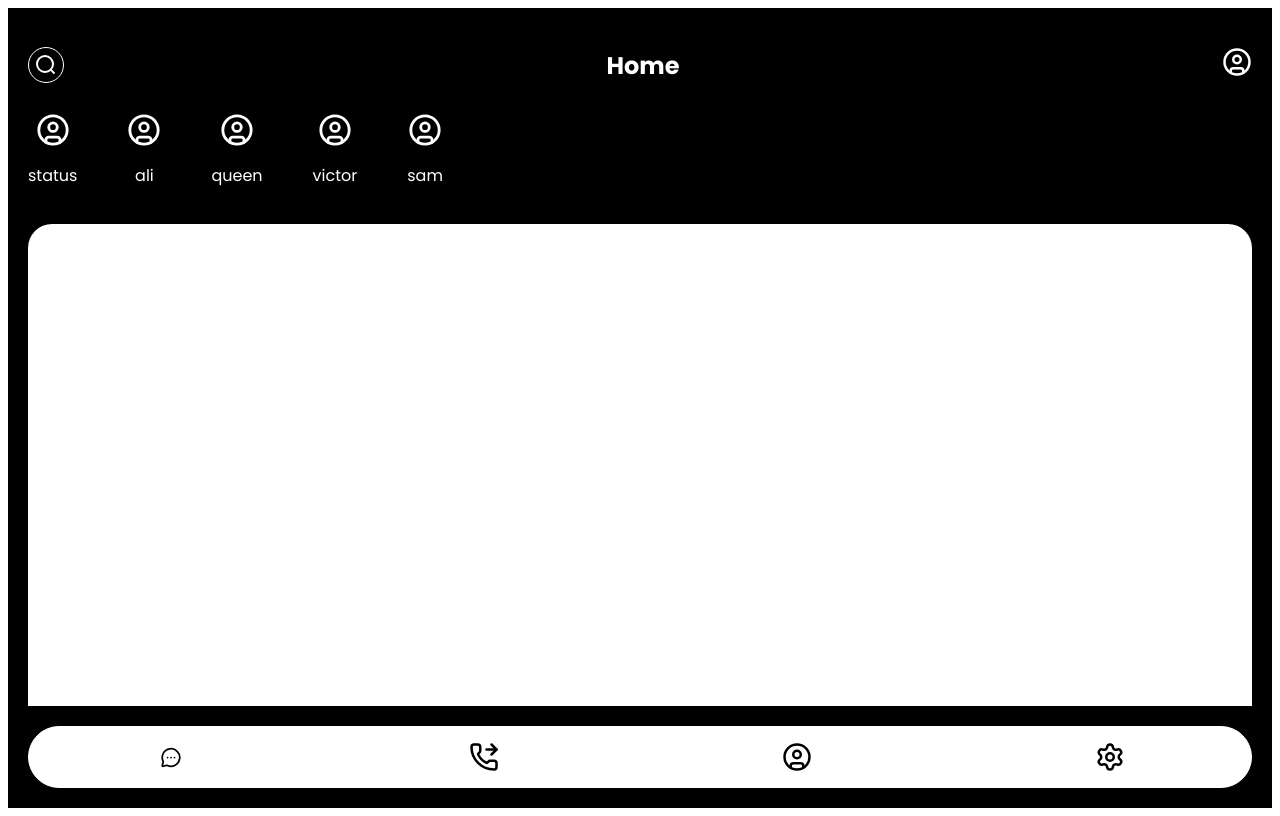
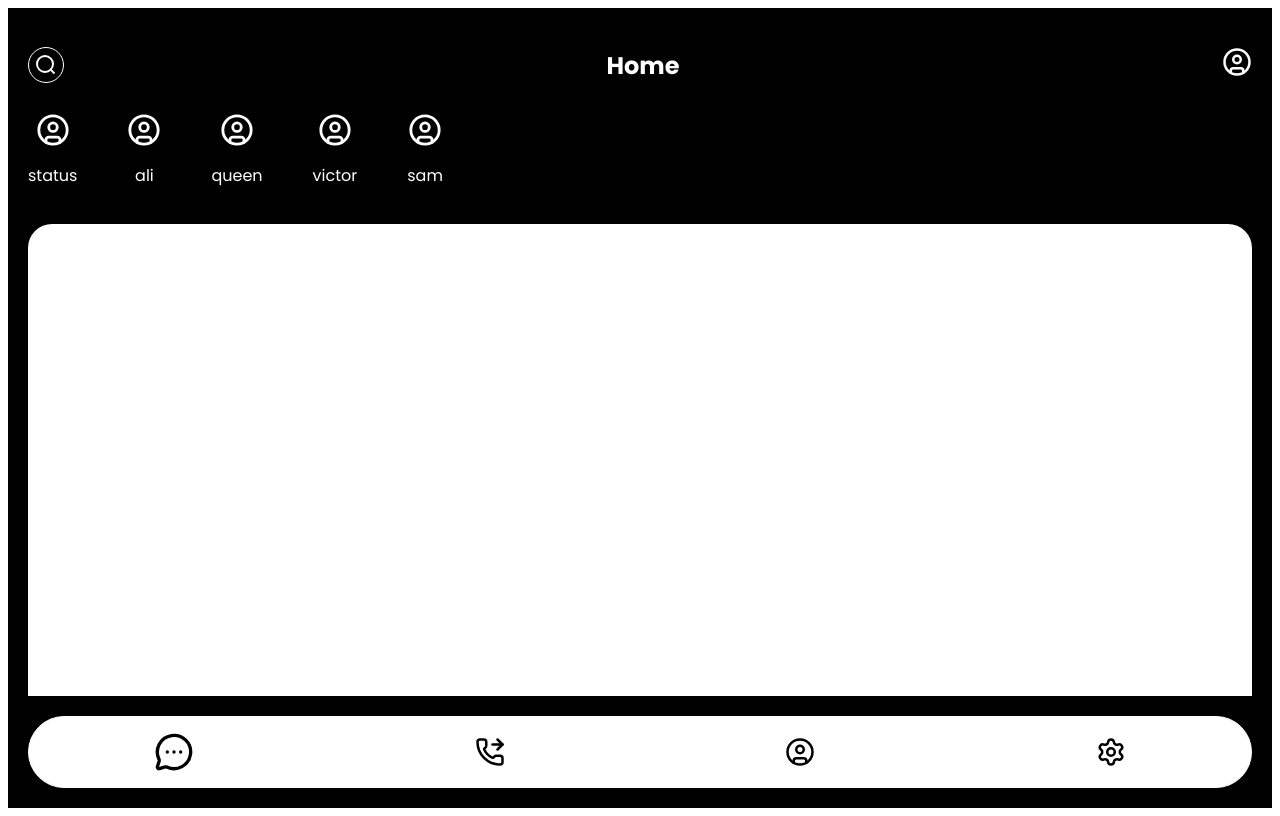
Before and after one commit to Ali1972101/QAchatbox, a React (Vite) app: page /message in a window 1280 px wide. Built offline with nearby package versions, Linux system fonts and the light colour scheme.

Commit message:
Fix syntax error in messageMenu handler and call tab toggle in Message.jsx

```diff
--- a/src/Pages/Message.css
+++ b/src/Pages/Message.css
@@ -44,14 +44,3 @@
   background-color: white;
   color: black;
 }
-
-.message {
-  display: flex;
-  flex-direction: column;
-  width: 30px;
-  height: 21px;
-  background: transparent;
-  border: none;
-  cursor: pointer;
-  padding: 0;
-}
--- a/src/Pages/Message.jsx
+++ b/src/Pages/Message.jsx
@@ -13,9 +13,16 @@ import {
 
 export default function Message() {
   const [message, setMessage] = useState(true);
+  const [call, setCall] = useState(false);
 
   const messageMenu = () => {
     setMessage(!message);
+    if (!message) setCall(false);
+  };
+
+  const callMenu = () => {
+    setCall(!call);
+    if (!call) setMessage(false);
   };
 
   return (
@@ -80,7 +87,7 @@ export default function Message() {
         </div>
       </div>
 
-      {message && <div className="white-panel"></div>}
+      {(message || call) && <div className="white-panel"></div>}
 
       <div className="social-footer">
         <MessageCircleMore
@@ -88,7 +95,11 @@ export default function Message() {
           size={40}
           className={`message ${message ? "active" : ""}`}
         />
-        <PhoneForwarded size={30} />
+        <PhoneForwarded
+          onClick={callMenu}
+          size={30}
+          className={`message ${call ? "active" : ""}`}
+        />
         <CircleUser size={30} />
         <Settings size={30} />
       </div>
```
